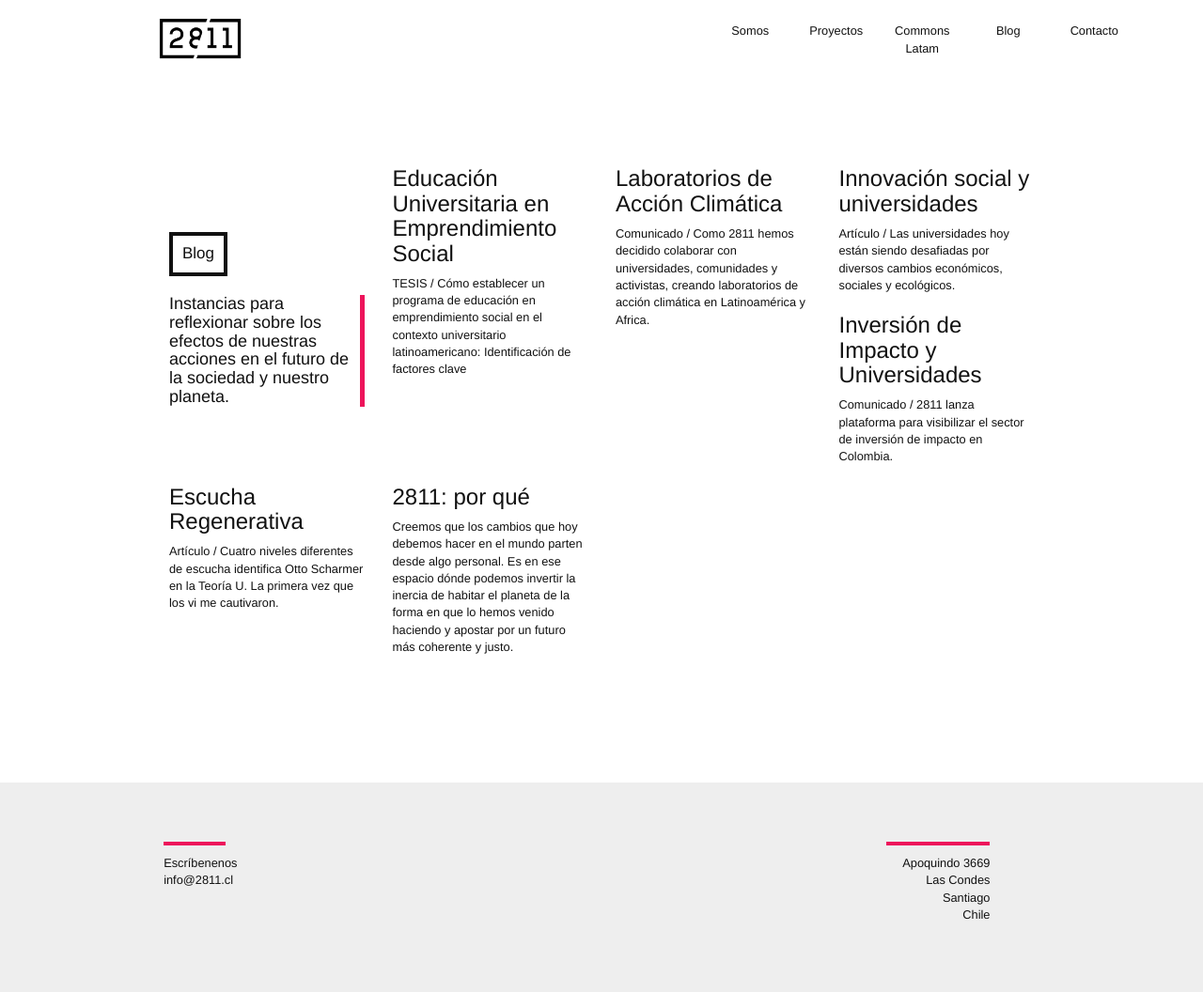
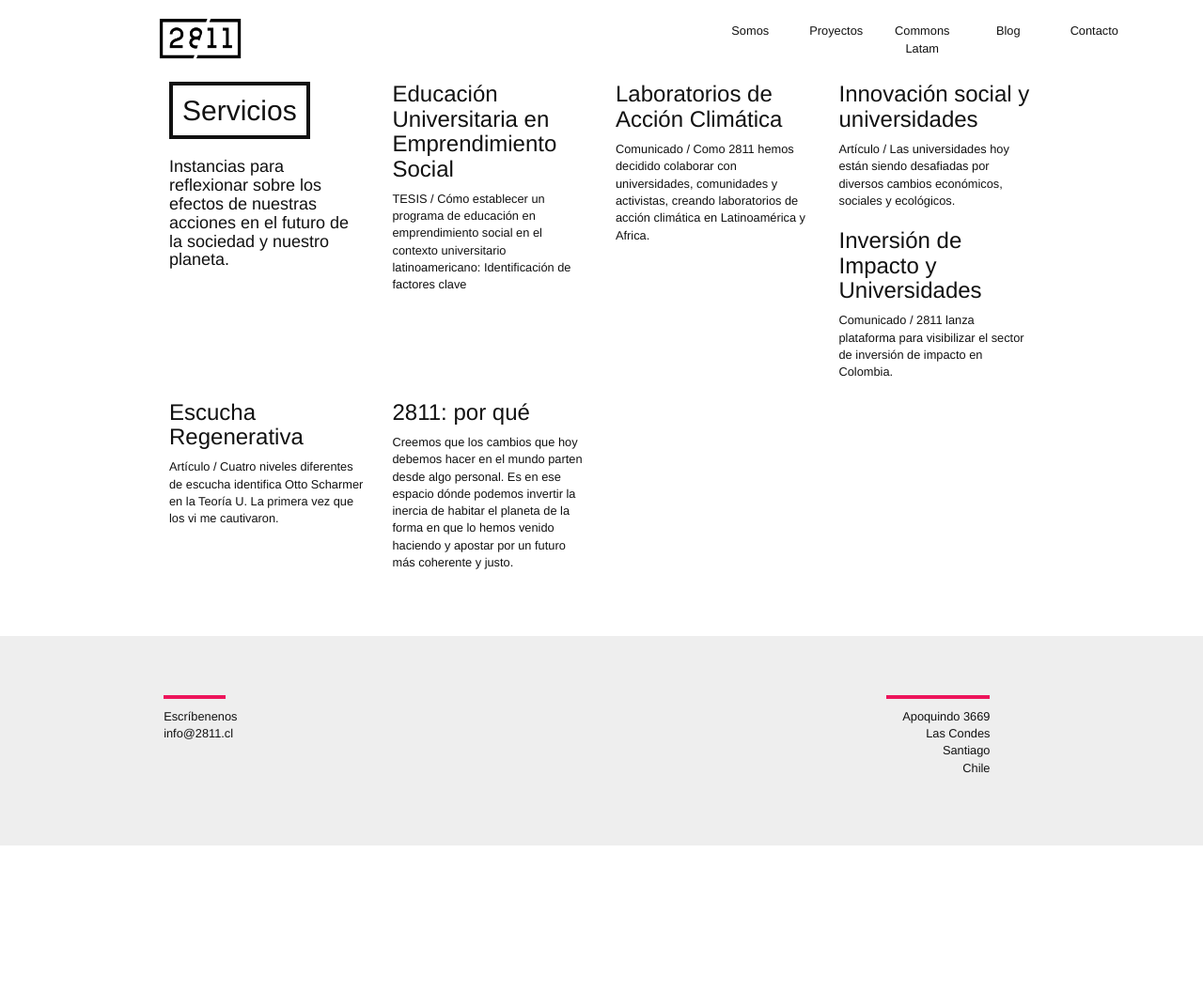
Before and after one commit to 2811Chile/2811Chile.github.io, a Jekyll site: the page built from blog.md, in a window 1280 px wide. Shown: the whole page at 94% size. Built offline with Jekyll 4.4.1, drawn with Linux system fonts in a browser that asks for light colours; nearby versions of some CDN libraries; some web fonts are replaced; after the commit the page ends 900 px from its top, so only the background shows below that.

Commit message:
Update blog.md

```diff
--- a/blog.md
+++ b/blog.md
@@ -1,16 +1,16 @@
 ---
-title: Blog
-permalink: "/blog/"
+title: Servicios
+permalink: "/servicios/"
 descripcion: 'Instancias para reflexionar sobre los efectos de nuestras acciones en
   el futuro de la sociedad y nuestro planeta. '
 layout: default
 ---
 
-<section class="container" id="blog">
+<section class="container" id="servicios">
   <div class="col-xs-10 col-xs-offset-1">
     <div class="row">
       <div class="col-xs-12 col-sm-3">
-        <h2 class="title">Blog</h2>
+        <h2 class="title">Servicios</h2>
         <h4>{{ page.descripcion }}</h4>
       </div>
       {% for post in site.posts %}
```
